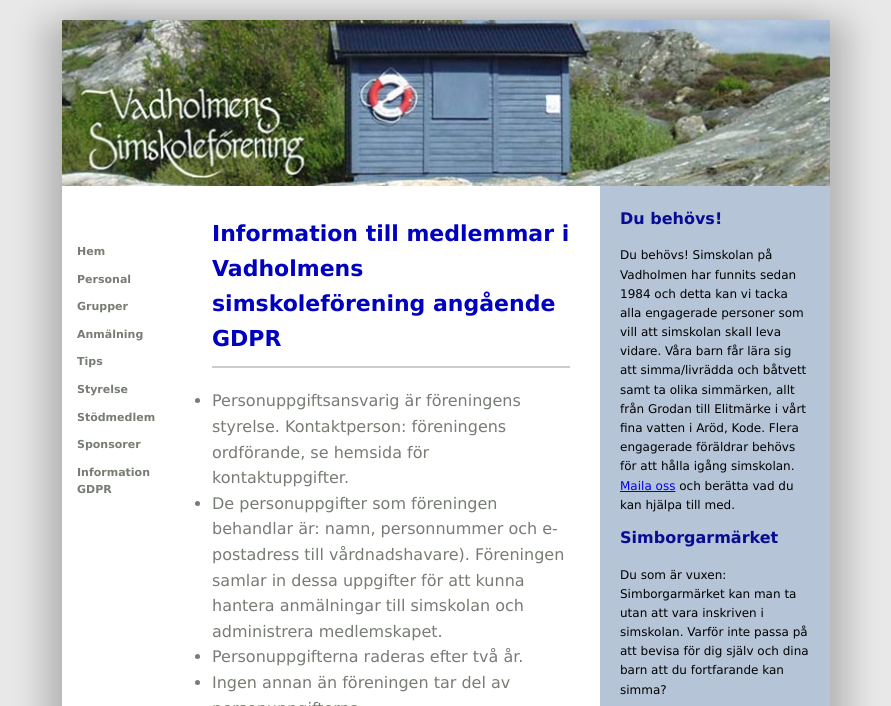
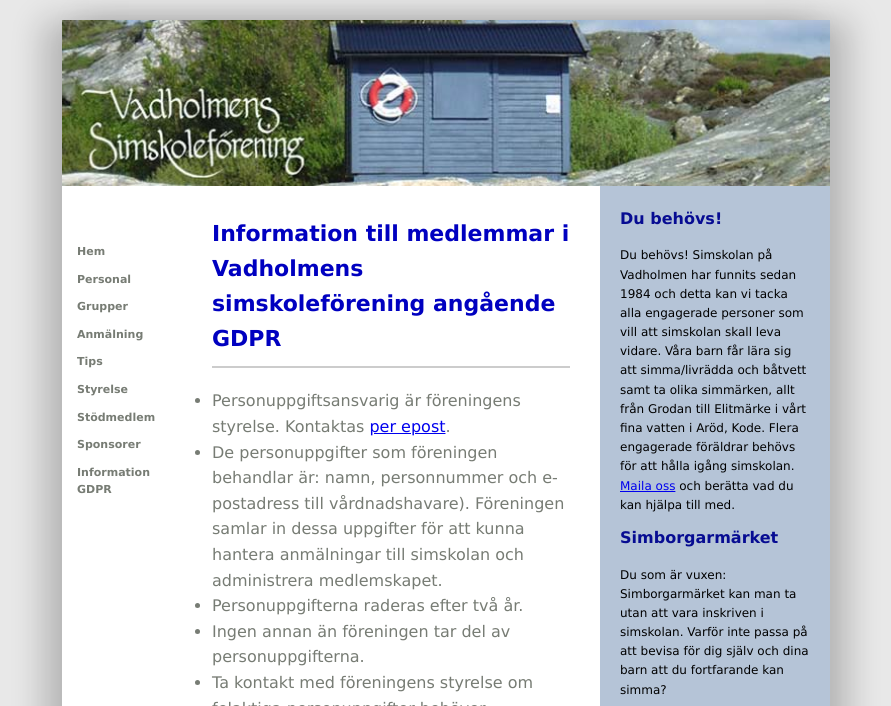
Before and after one commit to vadholmen/vadholmen, a Jekyll site: the page built from information-gdpr.md, in a window 1280 px wide, cut to the strip 0-706 px from the top of the page. Shown: the whole strip, without its empty margins (194-1085 px from the left). Built offline with Jekyll 4.4.1, drawn with Linux system fonts in a browser that asks for light colours; our own code applies the rules of GitHub Pages for plain Markdown files.

Commit message:
fixa länkar

```diff
--- a/information-gdpr.md
+++ b/information-gdpr.md
@@ -1,7 +1,7 @@
 # Information till medlemmar i Vadholmens simskoleförening angående GDPR
 
 
-* Personuppgiftsansvarig är föreningens styrelse. Kontaktperson: föreningens ordförande, se hemsida för kontaktuppgifter.
+* Personuppgiftsansvarig är föreningens styrelse. Kontaktas [per epost](mailto:simskola@vadholmen.se).
 * De personuppgifter som föreningen behandlar är: namn, personnummer och e-postadress till vårdnadshavare). Föreningen samlar in dessa uppgifter för att kunna hantera anmälningar till simskolan och administrera medlemskapet.
 * Personuppgifterna raderas efter två år.
 * Ingen annan än föreningen tar del av personuppgifterna.
```
Also changed, not shown: sponsorer.md (+1 -1 lines), stodmedlem.md (+1 -1 lines).
